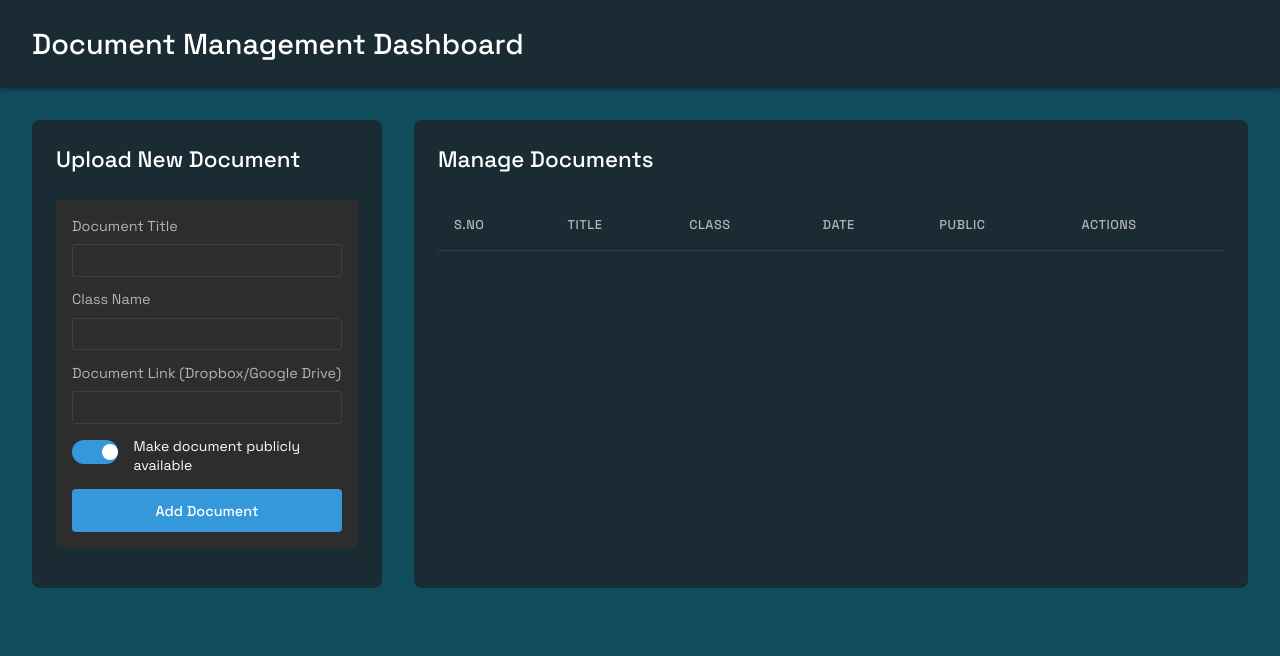
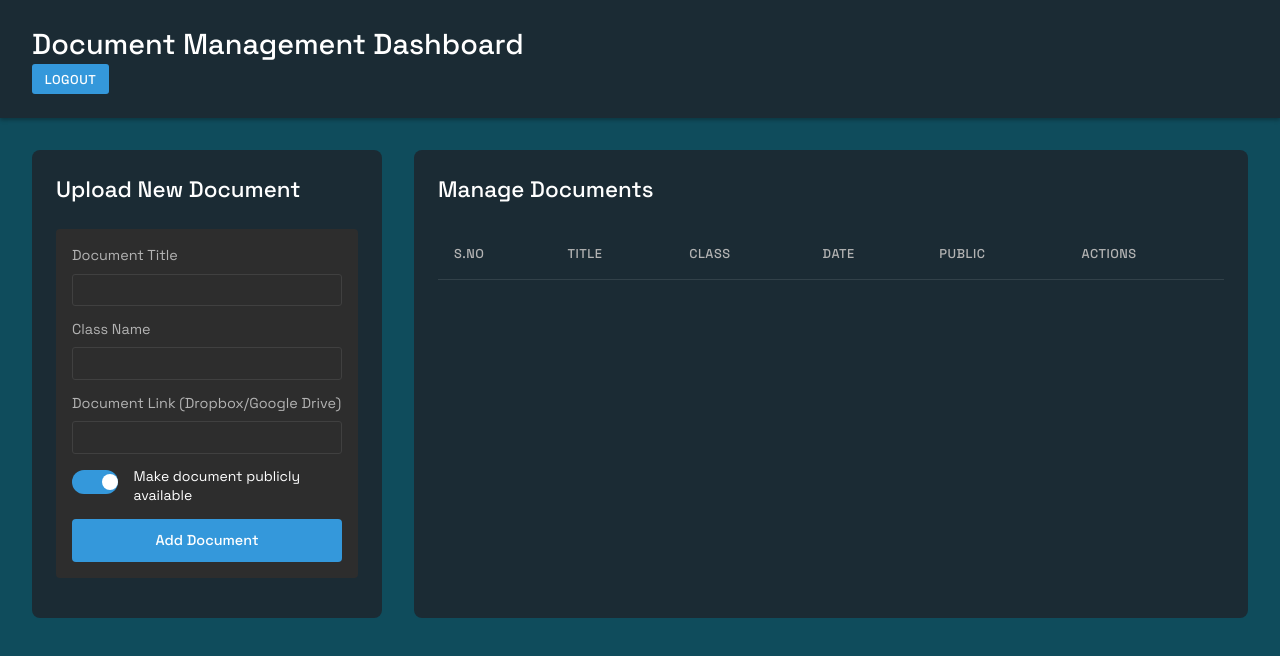
Before and after one commit to Samnewgit/classcorner, a plain HTML site: page dashboard.html in a window 1280 px wide. Drawn offline with Linux system fonts and the light colour scheme; sample sign-in values are in the browser's storage.

Commit message:
Update dashboard.html

```diff
--- a/dashboard.html
+++ b/dashboard.html
@@ -10,6 +10,7 @@
 <body class="dashboard-body">
     <header class="dashboard-header">
         <h1>Document Management Dashboard</h1>
+        <button id="loginBtn" class="login-btn">Logout</button>
     </header>
 
     <main class="dashboard-main">
```
